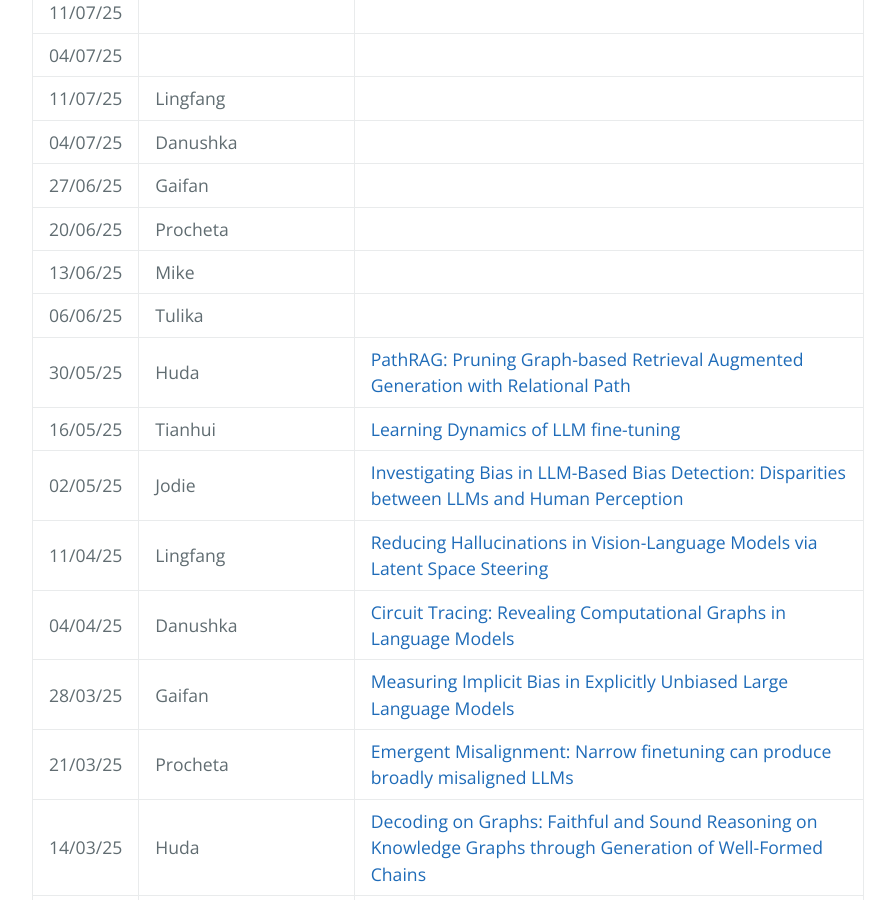
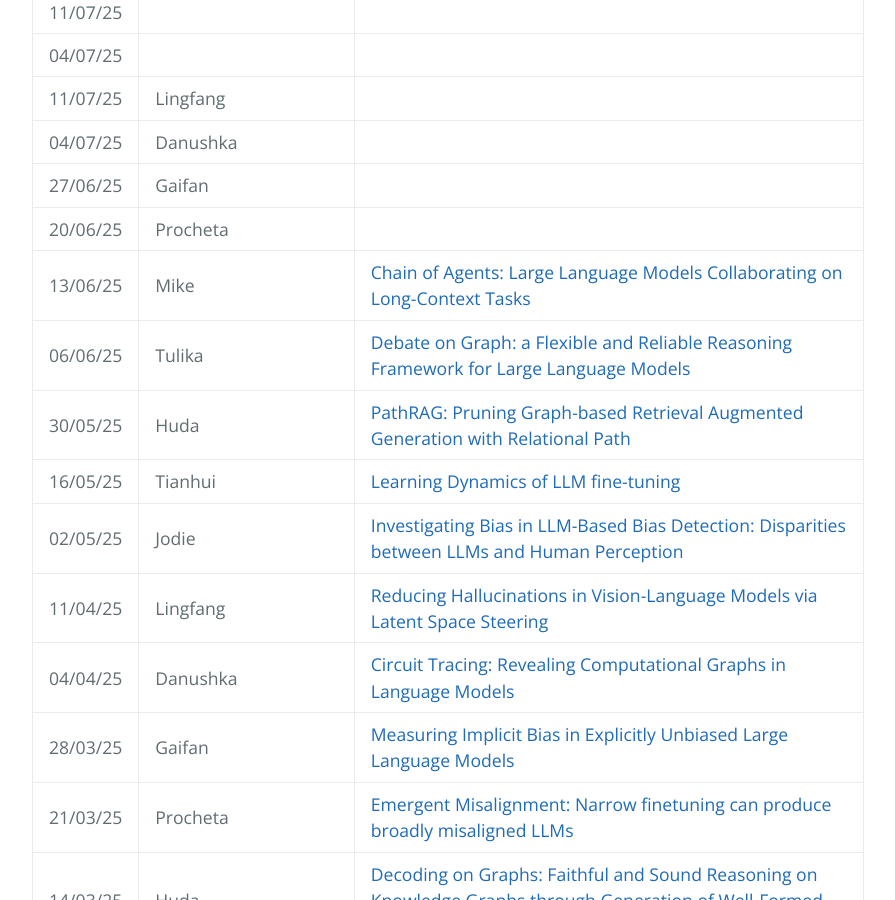
Before and after one commit to LivNLP/livnlp.github.io, a Jekyll site: the page built from reading.md, in a window 1280 px wide and 900 px high, scrolled down 741 px. Shown: the whole window, without its empty margins (192-1087 px from the left). Built offline with Jekyll 4.4.1, drawn with Linux system fonts in a browser that asks for light colours.

Commit message:
Update reading.md

```diff
--- a/reading.md
+++ b/reading.md
@@ -21,8 +21,8 @@ We meet on a weely basis to discuss recent research papers. Here is the schedule
 | 04/07/25| Danushka |
 | 27/06/25| Gaifan |
 | 20/06/25|  Procheta |
-| 13/06/25|  Mike |
-| 06/06/25|  Tulika |
+| 13/06/25|  Mike |[Chain of Agents: Large Language Models Collaborating on Long-Context Tasks](https://proceedings.neurips.cc/paper_files/paper/2024/hash/ee71a4b14ec26710b39ee6be113d7750-Abstract-Conference.html)
+| 06/06/25|  Tulika |[Debate on Graph: a Flexible and Reliable Reasoning Framework for Large Language Models](https://arxiv.org/pdf/2409.03155)
 | 30/05/25|  Huda | [PathRAG: Pruning Graph-based Retrieval Augmented Generation with Relational Path](https://arxiv.org/pdf/2502.14902)
 | 16/05/25|  Tianhui | [Learning Dynamics of LLM fine-tuning](https://openreview.net/forum?id=tPNHOoZFl9)
 | 02/05/25|  Jodie | [Investigating Bias in LLM-Based Bias Detection: Disparities between LLMs and Human Perception](https://aclanthology.org/2025.coling-main.709/)
```
